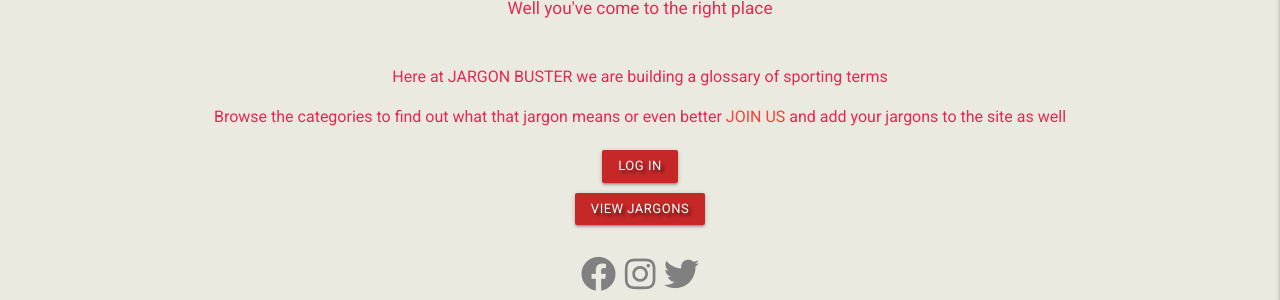
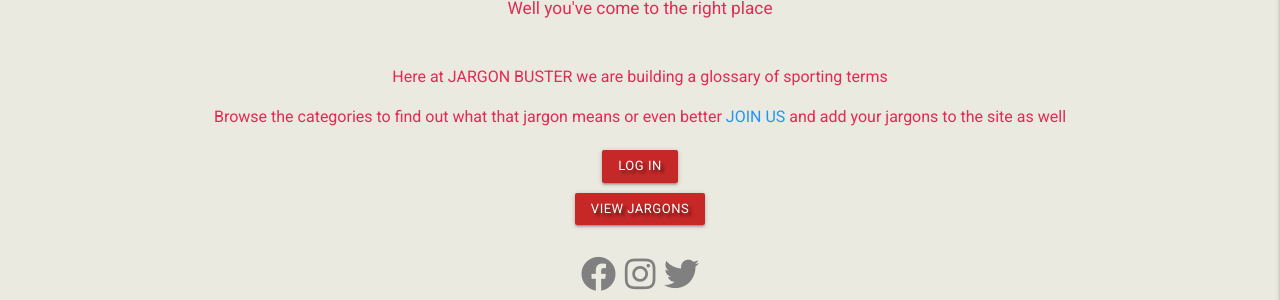
Before and after one commit to Code-Institute-Submissions/martinjohnson26-Milestone3, a Flask app: page / in a window 1280 px wide. Shown: the part 294-594 px from the top of the page. Run offline with Flask 2, Linux system fonts and the light colour scheme; some libraries are stand-ins or nearby versions.

```diff
--- a/templates/home.html
+++ b/templates/home.html
@@ -11,7 +11,7 @@
             <br>
             <p> Here at <strong>JARGON BUSTER</strong> we are building a glossary of sporting terms</p>
             <p> Browse the categories to find out what that jargon means or even better <strong><a
-                        href="{{ url_for('register') }}" class="red-text">JOIN US </a></strong>and add your jargons to
+                        href="{{ url_for('register') }}" class="blue-text">JOIN US </a></strong>and add your jargons to
                 the site as well</p>
         </div>
     </div>
```
Also changed, not shown: README.md.
